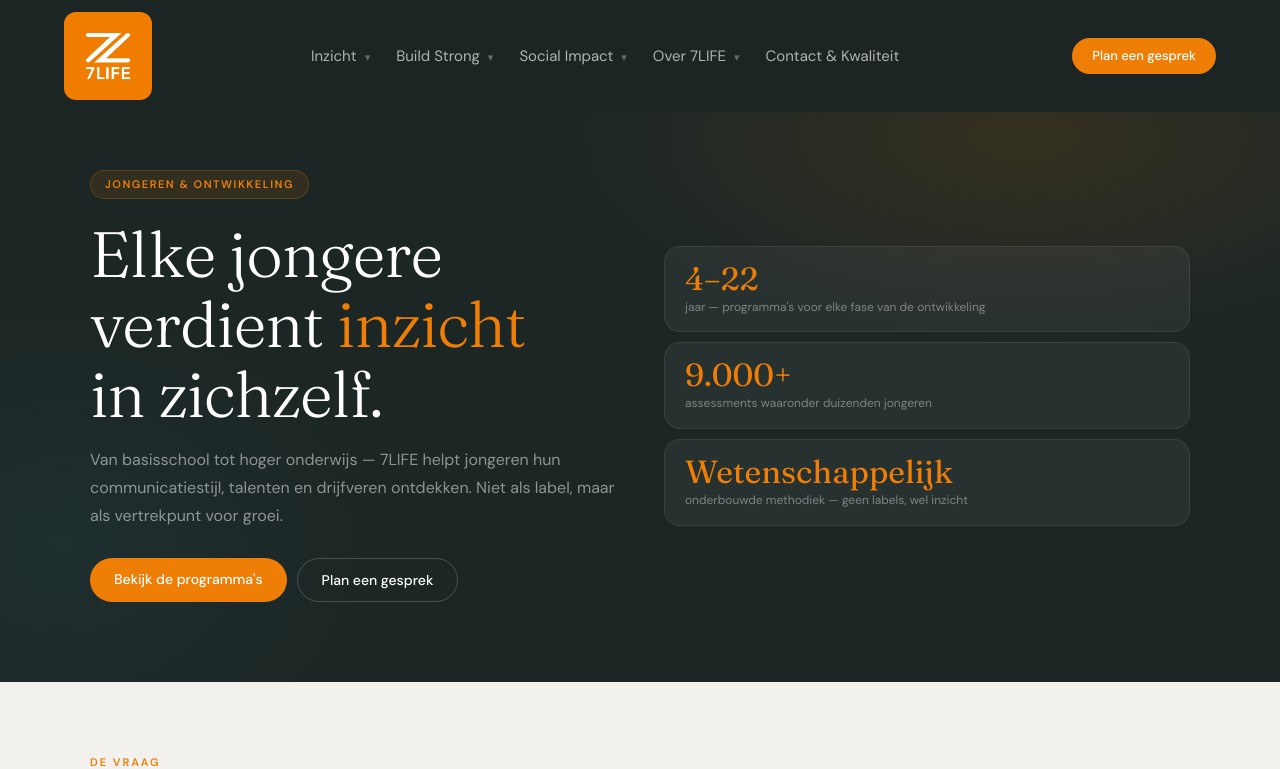
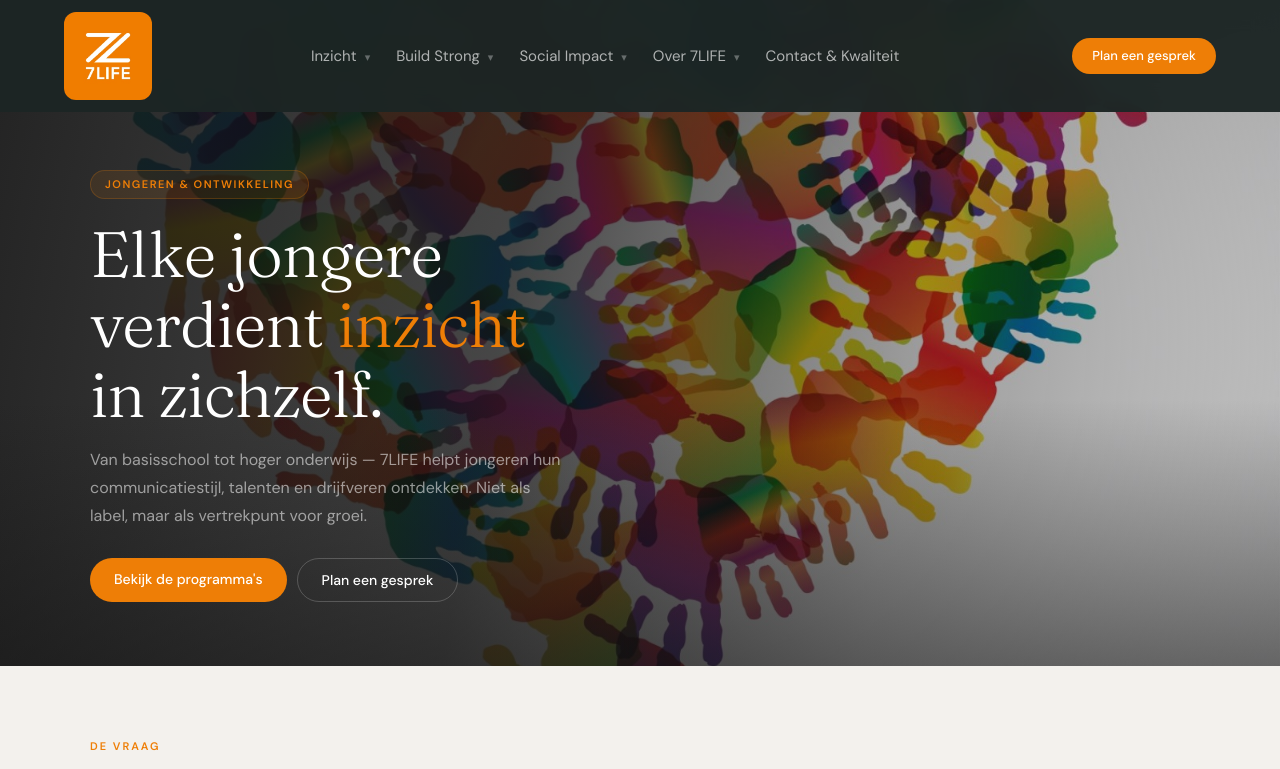
Before and after one commit to Hein-Runderkamp/7life-site, a Next.js app: page /jongeren in a window 1280 px wide. Shown: the top 769 px of the page. Built offline with nearby package versions, Linux system fonts and the light colour scheme.

Commit message:
Jongeren-pagina: hero met volledige achtergrondfoto, statistiek-blokjes verwijderd

```diff
--- a/app/jongeren/page.tsx
+++ b/app/jongeren/page.tsx
@@ -1,12 +1,7 @@
 import Link from "next/link";
+import Image from "next/image";
 import Header from "@/components/Header";
 import Footer from "@/components/Footer";
-
-const heroStats = [
-  { n: "4–22", l: "jaar — programma's voor elke fase van de ontwikkeling" },
-  { n: "9.000+", l: "assessments waaronder duizenden jongeren" },
-  { n: "Wetenschappelijk", l: "onderbouwde methodiek — geen labels, wel inzicht" },
-];
 
 const vragen = [
   "Leerlingen die gedemotiveerd lijken, maar eigenlijk niet weten waar hun kracht ligt",
@@ -104,16 +99,30 @@
       <Header />
       <main>
         {/* HERO */}
-        <section className="relative bg-donker px-[5%] pt-[170px] pb-20 overflow-hidden">
+        <section className="relative flex items-end overflow-hidden bg-donker min-h-[520px] px-[5%] pt-[170px] pb-16">
+          <Image
+            src="/jongeren/achtergrond.jpg"
+            alt="Jongeren & Ontwikkeling"
+            fill
+            priority
+            className="object-cover"
+          />
           <div
-            className="absolute inset-0 pointer-events-none"
+            className="absolute inset-0"
             style={{
               background:
-                "radial-gradient(ellipse 60% 50% at 80% 20%, rgba(238,126,6,0.12) 0%, transparent 60%), radial-gradient(ellipse 40% 60% at 5% 80%, rgba(62,143,163,0.08) 0%, transparent 60%)",
+                "linear-gradient(100deg, rgba(20,20,20,0.92) 0%, rgba(20,20,20,0.78) 40%, rgba(20,20,20,0.4) 70%, rgba(20,20,20,0.15) 100%)",
             }}
           />
-          <div className="max-w-[1100px] mx-auto relative z-10 grid grid-cols-1 lg:grid-cols-2 gap-12 items-center">
-            <div>
+          <div
+            className="absolute inset-0"
+            style={{
+              background: "linear-gradient(0deg, rgba(20,20,20,0.5) 0%, transparent 40%)",
+            }}
+          />
+
+          <div className="max-w-[1100px] mx-auto relative z-10 w-full">
+            <div className="flex-1 min-w-[280px] max-w-[620px]">
               <div className="inline-flex items-center gap-1.5 bg-oranje/10 border border-oranje/[0.22] text-oranje text-[11px] font-semibold tracking-[1.5px] px-3.5 py-[5px] rounded-full mb-5 uppercase">
                 Jongeren &amp; Ontwikkeling
               </div>
@@ -124,7 +133,7 @@
                 <br />
                 in zichzelf.
               </h1>
-              <p className="text-white/50 text-base leading-[1.75] mb-7">
+              <p className="text-white/55 text-base leading-[1.75] mb-7 max-w-[480px]">
                 Van basisschool tot hoger onderwijs — 7LIFE helpt jongeren
                 hun communicatiestijl, talenten en drijfveren ontdekken.
                 Niet als label, maar als vertrekpunt voor groei.
@@ -143,21 +152,6 @@
                   Plan een gesprek
                 </a>
               </div>
-            </div>
-            <div className="flex flex-col gap-2.5">
-              {heroStats.map((s) => (
-                <div
-                  key={s.l}
-                  className="bg-white/5 border border-white/[0.08] rounded-2xl px-5 py-4"
-                >
-                  <div className="font-serif text-[32px] text-oranje leading-none">
-                    {s.n}
-                  </div>
-                  <div className="text-xs text-white/40 mt-1 leading-[1.4]">
-                    {s.l}
-                  </div>
-                </div>
-              ))}
             </div>
           </div>
         </section>
```
Also changed, not shown: public/jongeren/achtergrond.jpg (added).
